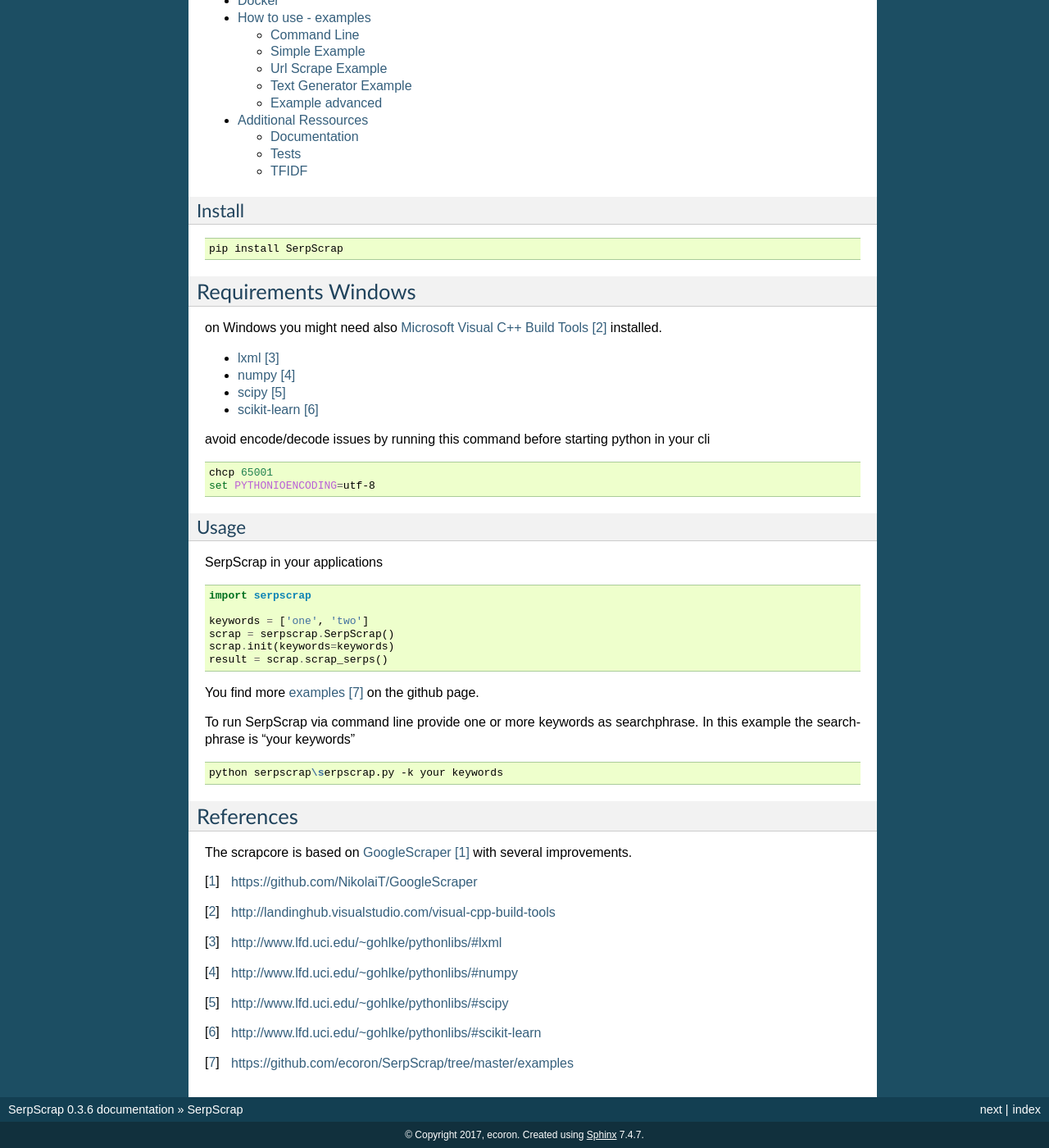
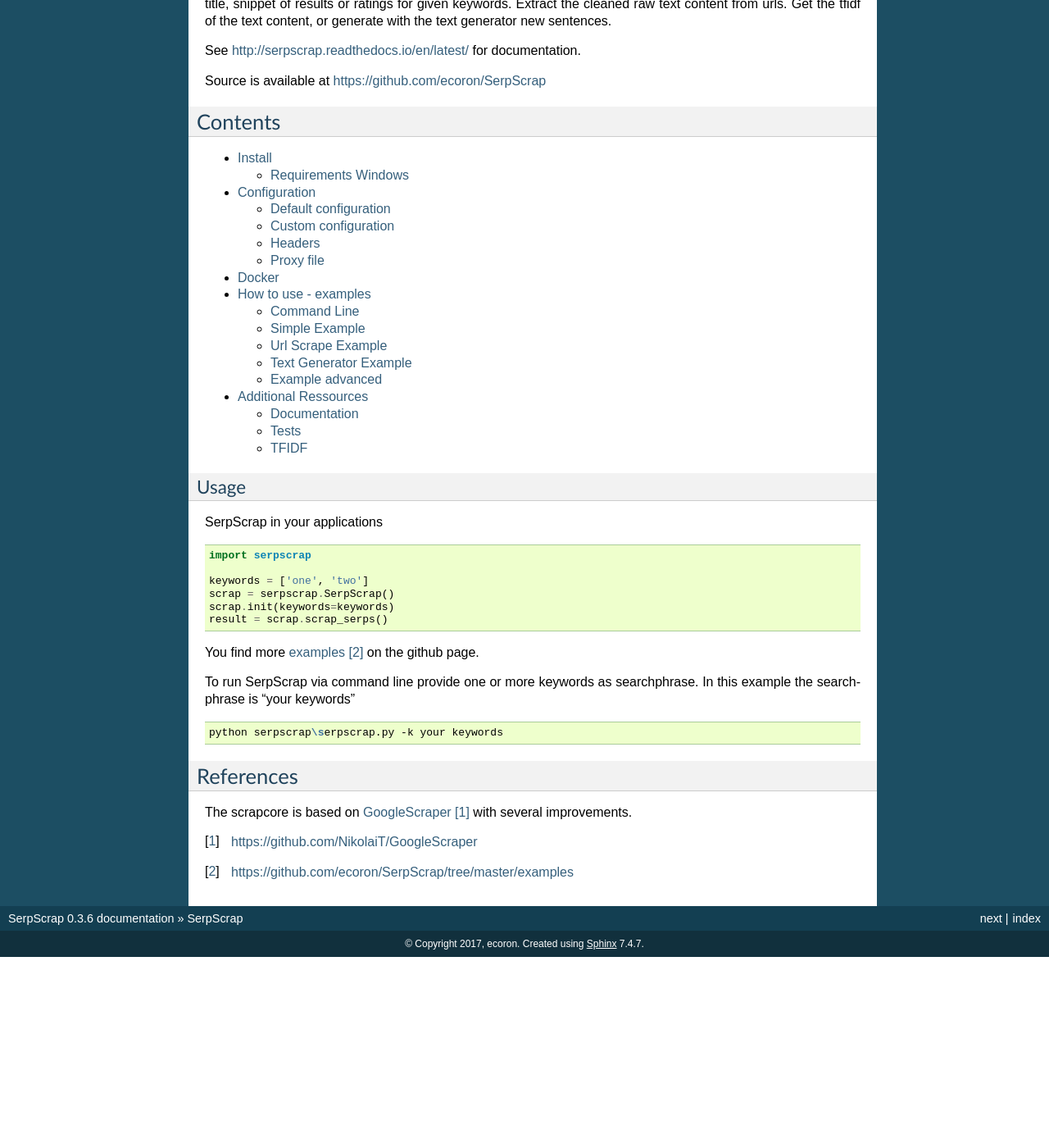
Before and after one commit to ecoron/SerpScrap, a Sphinx documentation site: the page built from docs/index.rst, in a window 1280 px wide and 1400 px high, scrolled down 448 px. Shown: the whole window at 82% size. Built offline with Sphinx 7.4.7, drawn with Linux system fonts in a browser that asks for light colours; after the commit the page ends 1615 px from its top, so only the background shows below that; some of the changed text lies outside the part shown.

Commit message:
update readme, test, version

```diff
--- a/docs/index.rst
+++ b/docs/index.rst
@@ -21,43 +28,18 @@
 
 See http://serpscrap.readthedocs.io/en/latest/ for documentation.
 
-Source is available at https://github.com/ecoron/SerpScrap.
+Source is available at https://github.com/ecoron/SerpScrap
 
 Contents
 --------
 .. toctree::
    :maxdepth: 2
 
+   install
    configuration
    docker
    examples
    ressources
-
-
-Install
-=======
-
-.. code-block:: python
-
-   pip install SerpScrap
-
-
-Requirements Windows
---------------------
-
-on Windows you might need also `Microsoft Visual C++ Build Tools`_ installed.
-
-* `lxml`_
-* `numpy`_
-* `scipy`_
-* `scikit-learn`_
-
-avoid encode/decode issues by running this command before starting python in your cli
-
-.. code-block:: bash
-
-   chcp 65001
-   set PYTHONIOENCODING=utf-8
 
 Usage
 =====
--- a/setup.py
+++ b/setup.py
@@ -2,7 +2,7 @@
 # -*- coding: utf-8 -*-
 from setuptools import setup, find_packages
 
-version = '0.4.2'
+version = '0.4.3'
 
 
 setup(
```
Also changed, not shown: other parts of docs/index.rst (+7 -0 lines), docs/install.rst (added, +26 -0 lines), 1 other file.
